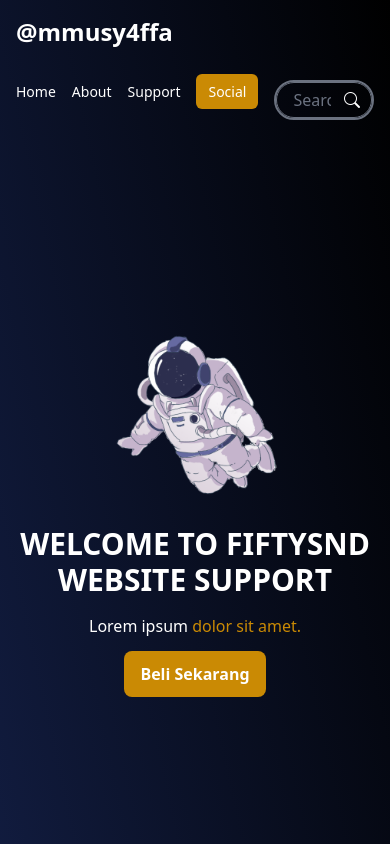
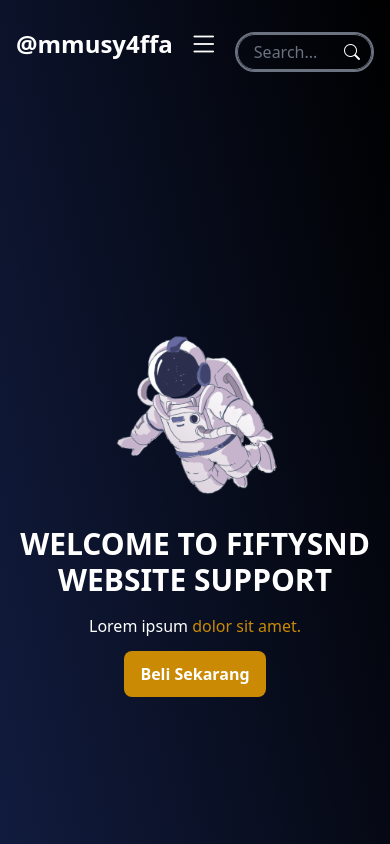
Before and after one commit to mmusy4ffa/responsive, a website: page index.html in a window 390 px wide. Shown: the top 844 px of the page. Drawn offline with nearby package versions, Linux system fonts and the light colour scheme.

Commit message:
Update index.html

```diff
--- a/index.html
+++ b/index.html
@@ -12,24 +12,26 @@
     ::-webkit-scrollbar {
       display: none;
     }
-    .blur {
-      filter: blur(5px);
-      transition: filter 0.5s ease-in-out;
+    .hidden-search {
+      display: none;
+    }
+    .no-border {
+      border: none;
     }
   </style>
 </head>
 <body class="bg-gray-800 text-gray-900 bg-gradient-to-tr from-blue-950 to-black">
   <!-- Header/Navbar Awal -->
-  <header class="text-white p-4 fixed top-0 w-full z-50 ">
+  <header class="text-white p-4 fixed top-0 w-full z-50">
     <div class="container mx-auto flex justify-between items-center gap-4 flex-wrap">
       <h1 class="text-2xl md:text-3xl font-bold">@mmusy4ffa</h1>
-      <div class="flex-1 flex justify-center order-3 md:order-none mt-4 md:mt-0">
+      <div id="search-bar" class="flex-1 flex justify-center order-3 md:order-none mt-4 md:mt-0">
         <div class="relative h-10 w-full max-w-xs md:w-96 border-2 border-gray-500 rounded-3xl flex items-center">
           <input type="text" placeholder="Search..." class="h-full w-full pl-4 pr-10 bg-transparent text-white focus:outline-none rounded-3xl">
           <i class="bi bi-search absolute right-3 text-white"></i>
         </div>
       </div>
-      <nav class="order-2 md:order-none">
+      <nav class="order-2 md:order-none hidden md:flex">
         <ul class="flex space-x-4 text-sm md:text-base">
           <li><a href="#" class="hover:text-gray-400">Home</a></li>
           <li><a href="#" class="hover:text-gray-400">About</a></li>
@@ -39,6 +41,19 @@
           </li>
         </ul>
       </nav>
+      <div class="md:hidden flex items-center">
+        <button id="menu-button" class="outline-none mobile-menu-button">
+          <i class="bi bi-list text-3xl"></i>
+        </button>
+      </div>
+    </div>
+    <div class="hidden mobile-menu">
+      <ul class="">
+        <li><a href="#" class="block text-sm px-2 py-4 hover:bg-gray-700">Home</a></li>
+        <li><a href="#" class="block text-sm px-2 py-4 hover:bg-gray-700">About</a></li>
+        <li><a href="#" class="block text-sm px-2 py-4 hover:bg-gray-700">Support</a></li>
+        <li><a href="#" class="block text-sm px-2 py-4 hover:bg-gray-700">Social</a></li>
+      </ul>
     </div>
   </header>
   <!-- Header/Navbar Akhir -->
@@ -58,7 +73,8 @@
       </div>
     </section>
 
-    <section class="h-screen"></section>
+    <section class="h-screen" id="section-two">
+    </section>
   </main>
   <!-- Halaman Pertama Akhir -->
 
@@ -69,31 +85,33 @@
   </div> -->
 
   <script>
-    // function searchFunction() {
-    //     // Tambahkan logika pencarian Anda di sini
-    //     alert("Search button clicked!");
-    //   }
+    const menuButton = document.getElementById('menu-button');
+    const mobileMenu = document.querySelector('.mobile-menu');
+    const searchBar = document.getElementById('search-bar');
+    const sectionTwo = document.getElementById('section-two');
 
-    // function toggle() {
-    //   let content = document.getElementById("content");
-    //   let popup = document.getElementById("popup");
+    menuButton.addEventListener('click', () => {
+      mobileMenu.classList.toggle('hidden');
+    });
 
-    //   content.classList.toggle("blur");
-    //   popup.classList.remove("hidden");
-    // }
-    // document.addEventListener("click", function (e) {
-    //   let content = document.getElementById("content");
-    //   let popup = document.getElementById("popup");
-    //   let isClickInsidePopup = popup.contains(e.target);
-    //   let isClickInsideContent = content.contains(e.target);
+    window.addEventListener('scroll', () => {
+      const sectionTwoTop = sectionTwo.offsetTop;
+      const scrollPosition = window.scrollY + window.innerHeight;
 
-    //   if (!isClickInsidePopup && !isClickInsideContent) {
-    //     content.classList.remove("blur");
-    //     popup.classList.add("hidden");
-    //   } else if (isClickInsidePopup) {
-    //     // Do nothing if the click is inside the popup
-    //   }
-    // });
+      if (scrollPosition >= sectionTwoTop) {
+        searchBar.classList.add('hidden-search');
+        searchBar.classList.add('no-border');
+      } else {
+        searchBar.classList.remove('hidden-search');
+        searchBar.classList.remove('no-border');
+      }
+    });
+
+    document.addEventListener('click', (event) => {
+      if (!menuButton.contains(event.target) && !mobileMenu.contains(event.target)) {
+        mobileMenu.classList.add('hidden');
+      }
+    });
   </script>
 </body>
 </html>
```
